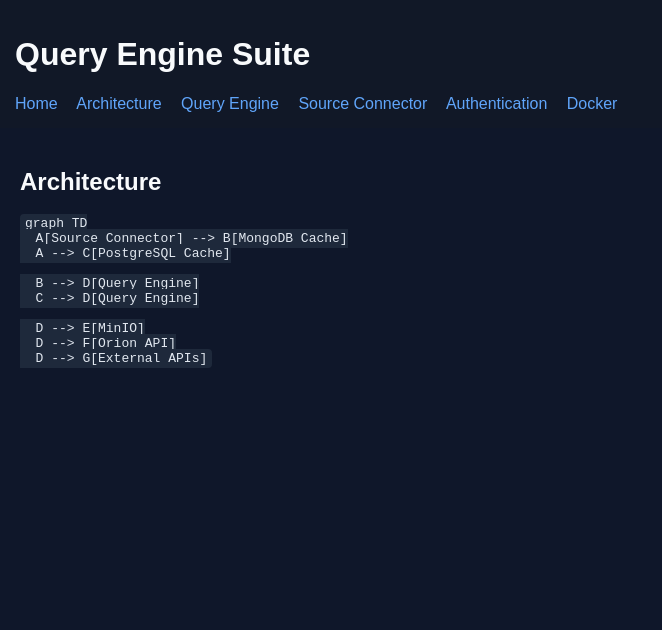
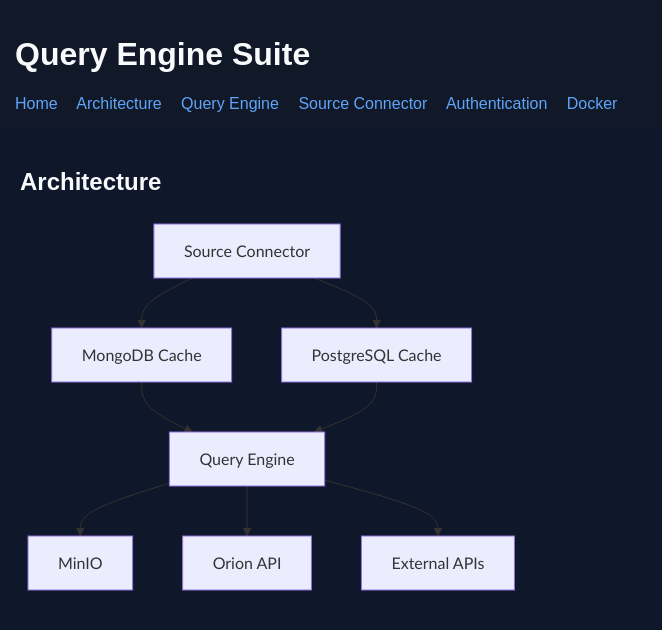
Before and after one commit to OPSILab/query-engine-suite, a Jekyll site: the page built from architecture.md, in a window 1280 px wide. Shown: the top 630 px of the page, without its empty margins (0-662 px from the left). Built offline with Jekyll 4.4.1, drawn with Linux system fonts in a browser that asks for light colours; our own code applies the rules of GitHub Pages for plain Markdown files; some of the changed lines change nothing that is shown.

Commit message:
github pages

```diff
--- a/_layouts/default.html
+++ b/_layouts/default.html
@@ -1,5 +1,6 @@
 <!DOCTYPE html>
 <html lang="en">
+
 <head>
   <meta charset="UTF-8">
   <title>{{ page.title }}</title>
@@ -24,11 +25,32 @@
     {{ content }}
   </main>
 
-  <!-- Mermaid must be loaded AFTER content -->
   <script type="module">
     import mermaid from 'https://cdn.jsdelivr.net/npm/mermaid@10/dist/mermaid.esm.min.mjs';
-    mermaid.initialize({ startOnLoad: true });
+
+    mermaid.initialize({ startOnLoad: false });
+
+    document.addEventListener("DOMContentLoaded", async function () {
+      const mermaidBlocks = document.querySelectorAll('pre.highlight code.language-mermaid, pre code.language-mermaid');
+
+      mermaidBlocks.forEach(function (codeBlock) {
+        const rawCode = codeBlock.textContent;
+
+        const mermaidDiv = document.createElement('div');
+        mermaidDiv.className = 'mermaid';
+        mermaidDiv.textContent = rawCode;
+
+        const preBlock = codeBlock.closest('pre');
+        if (preBlock) {
+          preBlock.parentNode.insertBefore(mermaidDiv, preBlock);
+          preBlock.remove();
+        }
+      });
+
+      await mermaid.run();
+    });
   </script>
 
 </body>
+
 </html>
```
